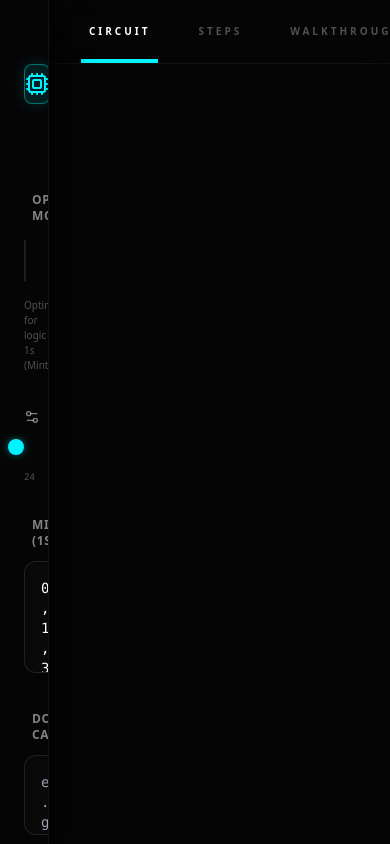
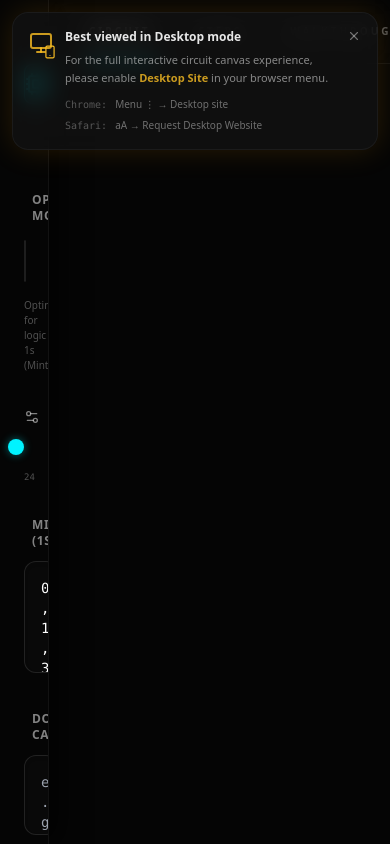
Before and after one commit to code-reaper-007/q-m-logics, a React (Vite) app: page / in a window 390 px wide. Built offline with nearby package versions, Linux system fonts and the light colour scheme.

Commit message:
feat: add mobile detection with desktop mode prompt banner

```diff
--- a/src/App.jsx
+++ b/src/App.jsx
@@ -9,6 +9,7 @@ import { Walkthrough } from './components/Walkthrough';
 import { TutorialOverlay } from './components/Tutorial';
 import { LabReportExport } from './components/LabReportExport';
 import { TeamSection } from './components/TeamSection';
+import { DeviceBanner } from './components/DeviceBanner';
 import { motion, AnimatePresence } from 'framer-motion';
 
 function App() {
@@ -267,6 +268,7 @@ function App() {
           </AnimatePresence>
         </div>
       </main>
+      <DeviceBanner />
     </div>
   );
 }
--- /dev/null
+++ b/src/components/DeviceBanner.jsx
@@ -0,0 +1,90 @@
+import React, { useState, useEffect } from 'react';
+import { motion, AnimatePresence } from 'framer-motion';
+import { Monitor, Smartphone, X } from 'lucide-react';
+
+export const DeviceBanner = () => {
+  const [isMobile, setIsMobile] = useState(false);
+  const [isVisible, setIsVisible] = useState(false);
+  const [isDismissed, setIsDismissed] = useState(false);
+
+  useEffect(() => {
+    const checkDevice = () => {
+      const isMobileDevice =
+        window.innerWidth < 1024 ||
+        /Android|iPhone|iPad|iPod|BlackBerry|IEMobile|Opera Mini/i.test(navigator.userAgent) ||
+        (navigator.maxTouchPoints > 1 && window.innerWidth < 1024);
+
+      setIsMobile(isMobileDevice);
+
+      if (isMobileDevice && !sessionStorage.getItem('device-banner-dismissed')) {
+        setTimeout(() => {
+          setIsVisible(true);
+        }, 1500);
+      }
+    };
+
+    checkDevice();
+    window.addEventListener('resize', checkDevice);
+
+    return () => {
+      window.removeEventListener('resize', checkDevice);
+    };
+  }, []);
+
+  const dismiss = () => {
+    setIsVisible(false);
+    setIsDismissed(true);
+    sessionStorage.setItem('device-banner-dismissed', 'true');
+  };
+
+  if (!isMobile || isDismissed) return null;
+
+  return (
+    <AnimatePresence>
+      {isVisible && (
+        <motion.div
+          initial={{ opacity: 0, y: -100 }}
+          animate={{ opacity: 1, y: 0 }}
+          exit={{ opacity: 0, y: -100 }}
+          transition={{ duration: 0.4, type: 'spring' }}
+          className="fixed top-0 left-0 right-0 z-[100] p-3"
+        >
+          <div className="max-w-md mx-auto glass border border-amber-500/20 rounded-xl p-4 relative shadow-[0_0_30px_rgba(245,158,11,0.15)]">
+            <button
+              onClick={dismiss}
+              className="absolute top-3 right-3 p-1 rounded-md hover:bg-white/10 transition-colors text-white/40 hover:text-white"
+            >
+              <X className="w-3.5 h-3.5" />
+            </button>
+
+            <div className="flex items-start gap-3 pr-6">
+              <div className="flex-shrink-0 mt-0.5">
+                <div className="relative">
+                  <Monitor className="w-6 h-6 text-amber-400/80" />
+                  <Smartphone className="w-3.5 h-3.5 text-amber-400 absolute -bottom-1 -right-1" />
+                </div>
+              </div>
+
+              <div className="space-y-1.5">
+                <p className="text-xs font-bold text-white/90">
+                  Best viewed in Desktop mode
+                </p>
+                <p className="text-[11px] text-white/50 leading-relaxed">
+                  For the full interactive circuit canvas experience, please enable <span className="text-amber-400/80 font-semibold">Desktop Site</span> in your browser menu.
+                </p>
+                <div className="flex items-center gap-2 pt-1">
+                  <span className="text-[10px] text-white/30 font-mono">Chrome:</span>
+                  <span className="text-[10px] text-white/40">Menu ⋮ → Desktop site</span>
+                </div>
+                <div className="flex items-center gap-2">
+                  <span className="text-[10px] text-white/30 font-mono">Safari:</span>
+                  <span className="text-[10px] text-white/40">aA → Request Desktop Website</span>
+                </div>
+              </div>
+            </div>
+          </div>
+        </motion.div>
+      )}
+    </AnimatePresence>
+  );
+};
```
